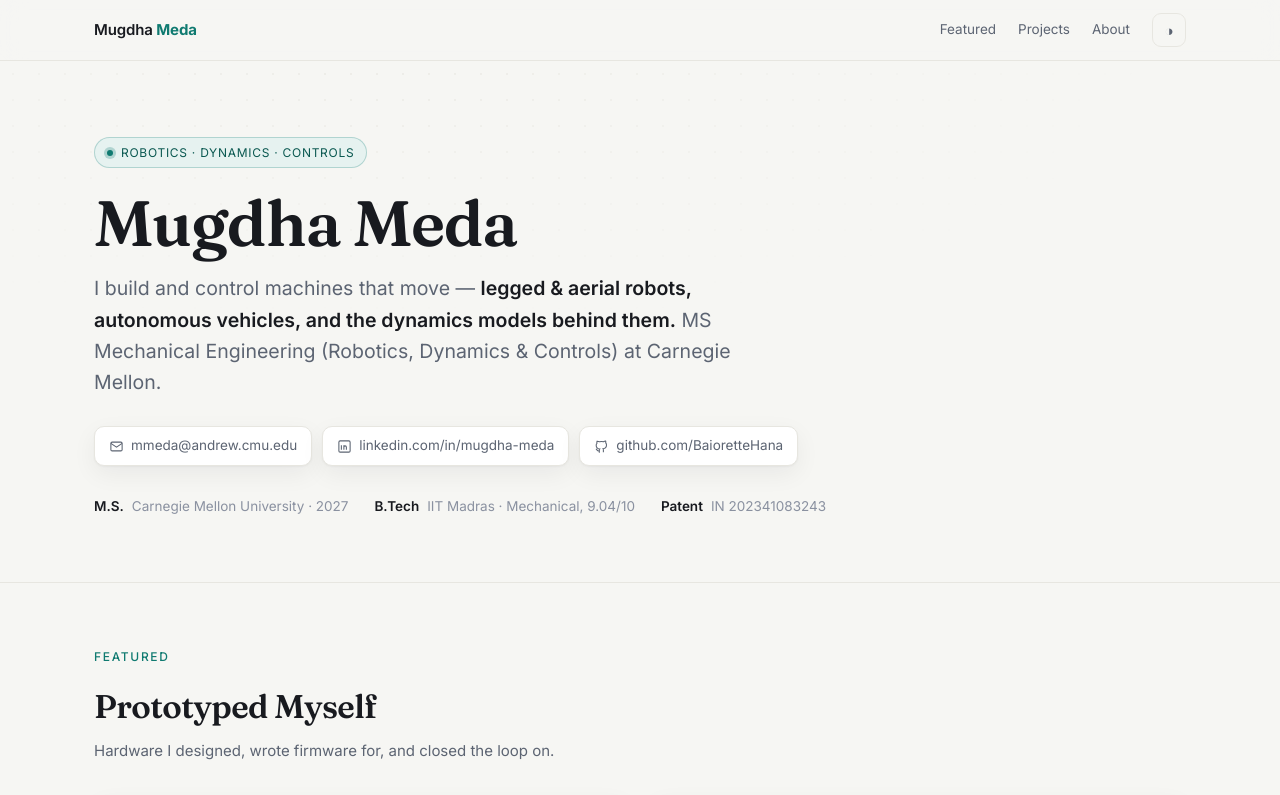
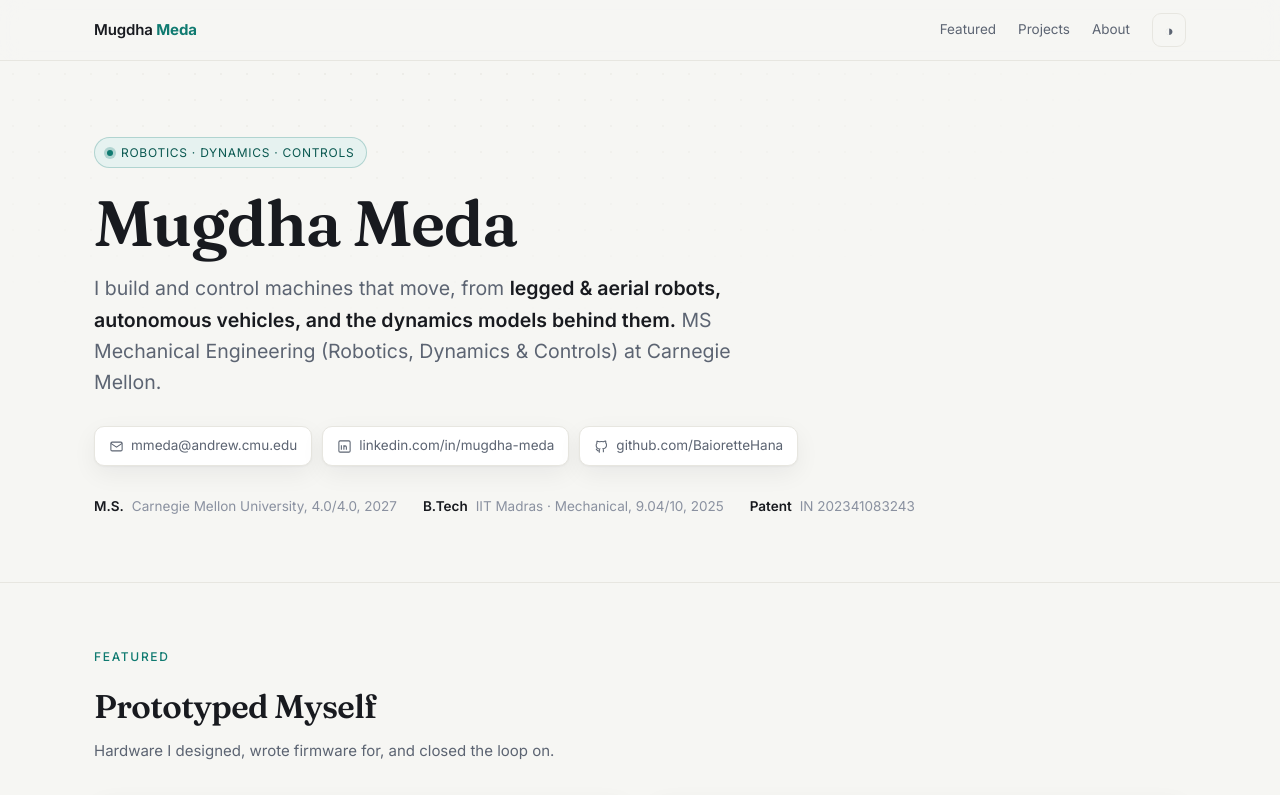
Before and after one commit to BaioretteHana/BaioretteHana.github.io, a plain HTML site: page index.html in a window 1280 px wide. Shown: the top 795 px of the page. Drawn offline with Linux system fonts and the light colour scheme; grey boxes are pictures that could not be loaded.

Commit message:
Update index.html

```diff
--- a/index.html
+++ b/index.html
@@ -181,7 +181,7 @@
   <div class="wrap hero-in">
     <span class="eyebrow"><span class="dot"></span> Robotics · Dynamics · Controls</span>
     <h1>Mugdha Meda</h1>
-    <p class="lede">I build and control machines that move — <b>legged &amp; aerial robots, autonomous vehicles, and the dynamics models behind them.</b> MS Mechanical Engineering (Robotics, Dynamics &amp; Controls) at Carnegie Mellon.</p>
+    <p class="lede">I build and control machines that move, from <b>legged &amp; aerial robots, autonomous vehicles, and the dynamics models behind them.</b> MS Mechanical Engineering (Robotics, Dynamics &amp; Controls) at Carnegie Mellon.</p>
     <div class="contact">
       <a class="chip" href="mailto:mmeda@andrew.cmu.edu">
         <svg viewBox="0 0 24 24"><rect x="3" y="5" width="18" height="14" rx="2"/><path d="m3 7 9 6 9-6"/></svg> mmeda@andrew.cmu.edu</a>
@@ -191,8 +191,8 @@
         <svg viewBox="0 0 24 24"><path d="M9 19c-4 1.5-4-2.5-6-3m12 5v-3.5c0-1 .1-1.4-.5-2 2.8-.3 5.5-1.4 5.5-6a4.6 4.6 0 0 0-1.3-3.2 4.2 4.2 0 0 0-.1-3.2s-1.1-.3-3.5 1.3a12 12 0 0 0-6.2 0C6 3.3 4.9 3.6 4.9 3.6a4.2 4.2 0 0 0-.1 3.2A4.6 4.6 0 0 0 3.5 10c0 4.6 2.7 5.7 5.5 6-.6.6-.6 1.2-.5 2V22"/></svg> github.com/BaioretteHana</a>
     </div>
     <div class="facts">
-      <span><b>M.S.</b> Carnegie Mellon University · 2027</span>
-      <span><b>B.Tech</b> IIT Madras · Mechanical, 9.04/10</span>
+      <span><b>M.S.</b> Carnegie Mellon University, 4.0/4.0, 2027</span>
+      <span><b>B.Tech</b> IIT Madras · Mechanical, 9.04/10, 2025</span>
       <span><b>Patent</b> IN 202341083243</span>
     </div>
   </div>
@@ -214,7 +214,7 @@
       <article class="fcard">
         <div class="fmedia">
           <video controls preload="metadata" playsinline poster="assets/img/hopcopter.jpg">
-            <source src="assets/video/hopcopter.mp4" type="video/mp4">
+            <source src="assets/video/hopcopter_sysid.mp4" type="video/mp4">
           </video>
         </div>
         <div class="body">
@@ -230,7 +230,8 @@
       <article class="fcard">
         <div class="fmedia">
           <video controls preload="metadata" playsinline poster="assets/img/hopcopter.jpg">
-            <source src="assets/video/hopcopter.mp4" type="video/mp4">
+            <img src="assets/img/quad_scaled.jpeg" alt="Description of the image">
+            <!--<source src="assets/img/quad_scaled.jpeg" type="image/jpeg">-->
           </video>
         </div>
         <div class="body">
```
